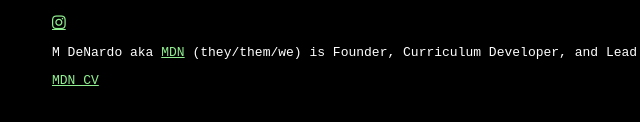
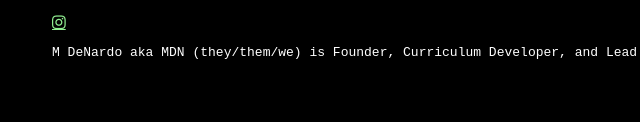
Before and after one commit to markdenardo/whichcodewitch, a plain HTML site: page index.html in a window 1280 px wide. Shown: the part 2654-2776 px from the top of the page, 6-646 px from the left. Drawn offline with Linux system fonts and the light colour scheme.

Commit message:
Update index.html

```diff
--- a/index.html
+++ b/index.html
@@ -170,13 +170,9 @@
       target="blank"
     ></a>
     <p>
-      M DeNardo aka <a href="https://mdn-bio.glitch.me/" target="blank">MDN</a>
+      M DeNardo aka MDN
       (they/them/we) is Founder, Curriculum Developer, and Lead Instructor of
       the After3 Coding Club at NEST+m in New York City.
     </p>
-
-    <a href="https://whichcodewitch.glitch.me/MDN_CV.html" target="blank"
-      >MDN_CV</a
-    ><br />
   </body>
 </html>
```
